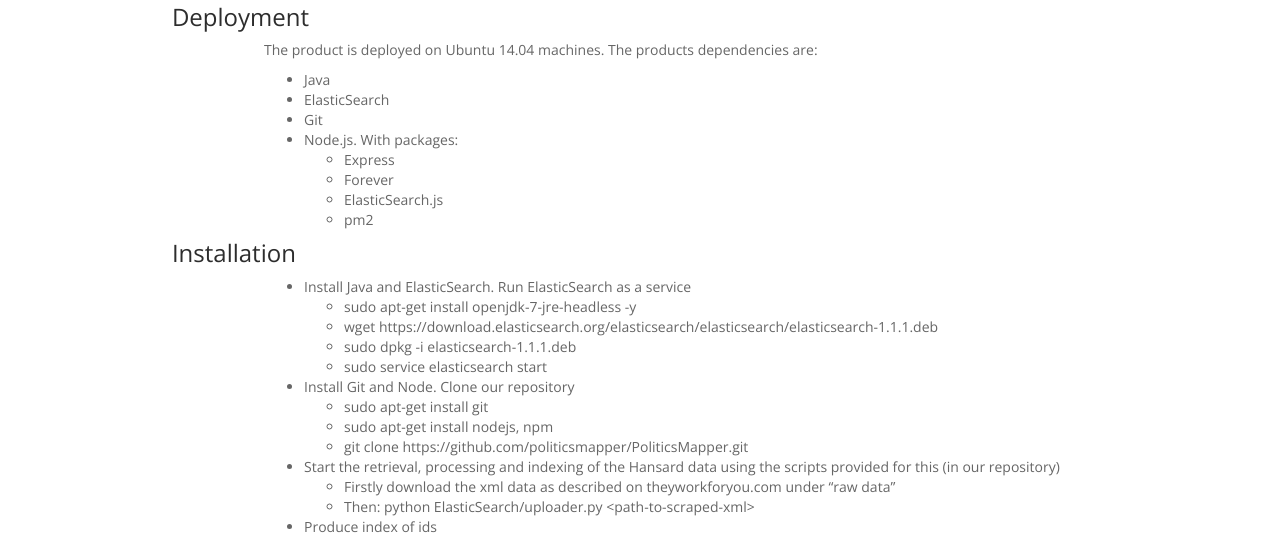
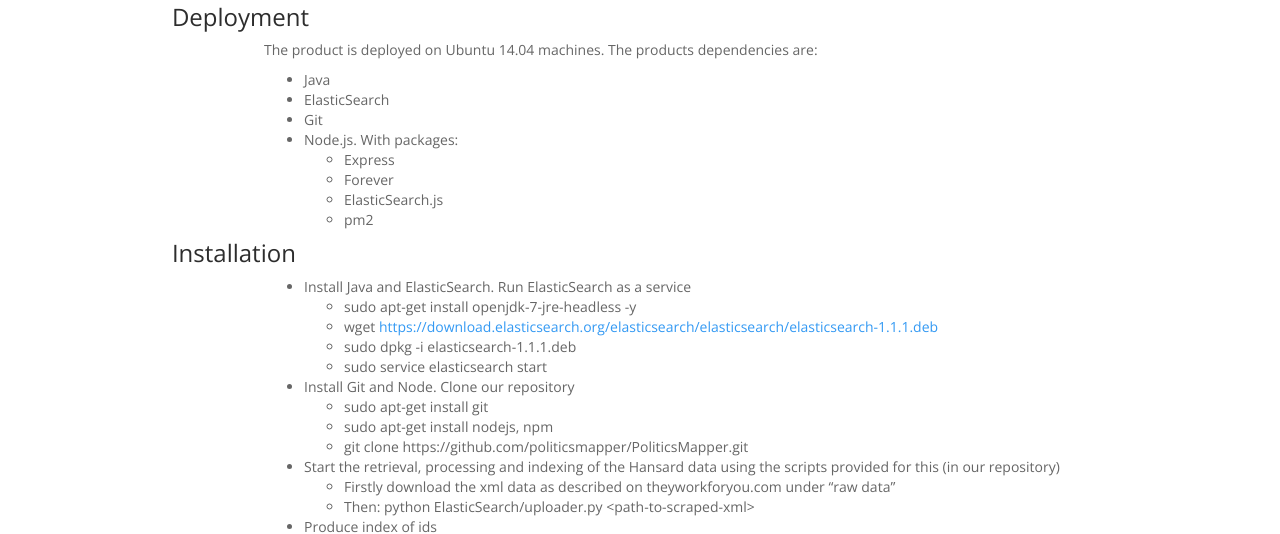
Before and after one commit to politicsmapper/politicsmapper.github.io, a plain HTML site: page manuals.html in a window 1280 px wide. Shown: the part 560-1094 px from the top of the page. Drawn offline with nearby package versions, Linux system fonts and the light colour scheme.

Commit message:
Just added a hyperlink for user ease

```diff
--- a/manuals.html
+++ b/manuals.html
@@ -136,7 +136,7 @@
 							<li>Install Java and ElasticSearch. Run ElasticSearch as a service
 								<ul>
 									<li>sudo apt-get install openjdk-7-jre-headless -y</li>
-									<li>wget https://download.elasticsearch.org/elasticsearch/elasticsearch/elasticsearch-1.1.1.deb</li>
+									<li>wget <a href="https://download.elasticsearch.org/elasticsearch/elasticsearch/elasticsearch-1.1.1.deb">https://download.elasticsearch.org/elasticsearch/elasticsearch/elasticsearch-1.1.1.deb</a></li>
 									<li>sudo dpkg -i elasticsearch-1.1.1.deb</li>
 									<li>sudo service elasticsearch start</li>
 								</ul>
```
